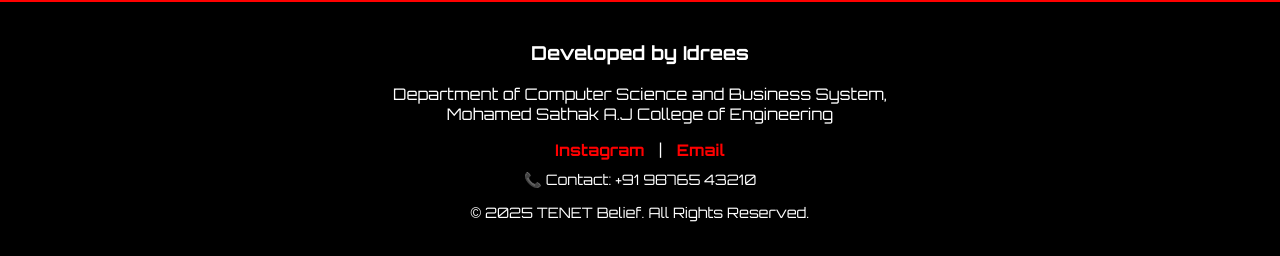
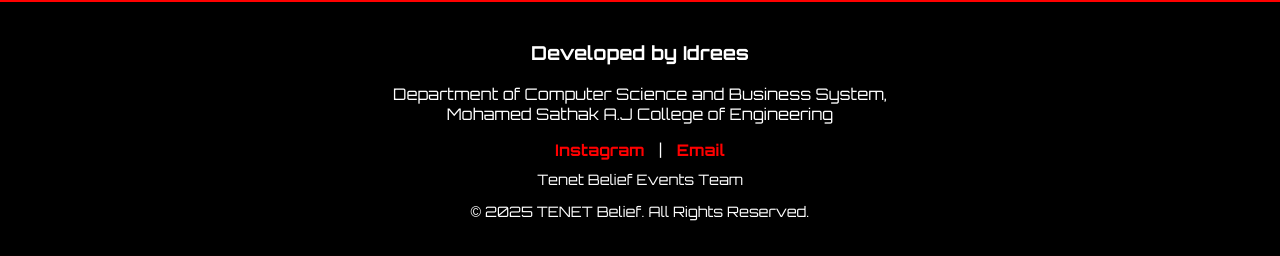
Before and after one commit to Teddy-ff/tenet-belief-event, a Django app: page / in a window 1280 px wide. Shown: the part 1871-2127 px from the top of the page. After the commit the page ends 2092 px from the top, so only its background shows below. Run offline with Django 5.2, Linux system fonts and the light colour scheme.

Commit message:
Initial commit

```diff
--- a/registration/templates/home.html
+++ b/registration/templates/home.html
@@ -287,7 +287,7 @@ footer {
     <div id="event-modal" class="modal">
         <img id="event-poster" src="" alt="Event Poster" style="display: none; width: 100%; max-width: 350px; border-radius: 10px; margin-bottom: 15px;  ">
         <h3 id="event-title"></h3>
-        <p id="event-description"></p>
+        <p id="event-description" class="event-description"></p>
         <button id="event-register" class="register-btn">Register Here</button>
         <button class="close-btn" onclick="closeModal()">Close</button>
     </div>
@@ -351,7 +351,7 @@ footer {
                 <a href="mailto:tenetbelief@msajce-edu.in">Email</a>
             </div>
 
-            <p class="contact">📞 Contact: +91 98765 43210</p>
+            <p class="contact"> Tenet Belief Events Team</p>
             <p class="copyright">&copy; 2025 TENET Belief. All Rights Reserved.</p>
         </div>
     </footer>
```
